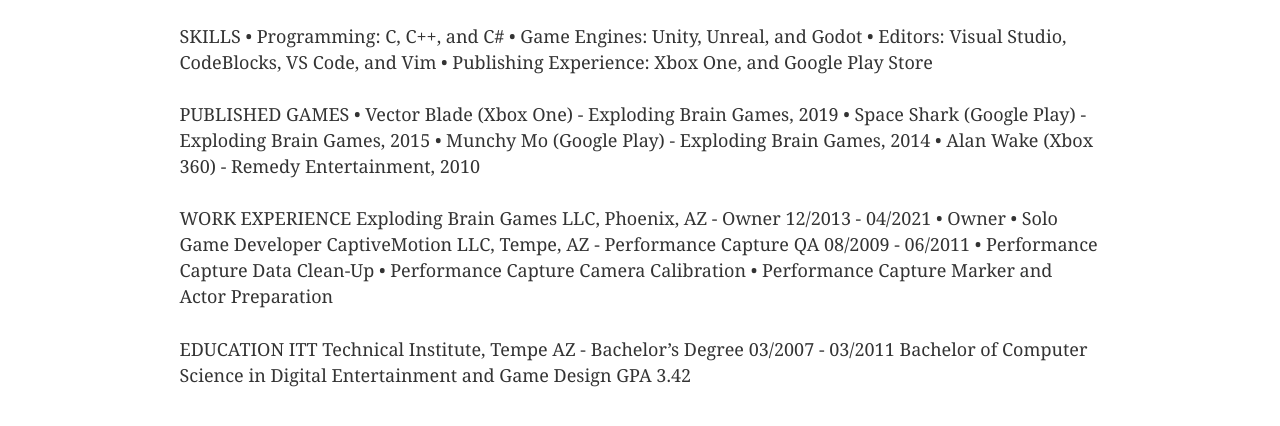
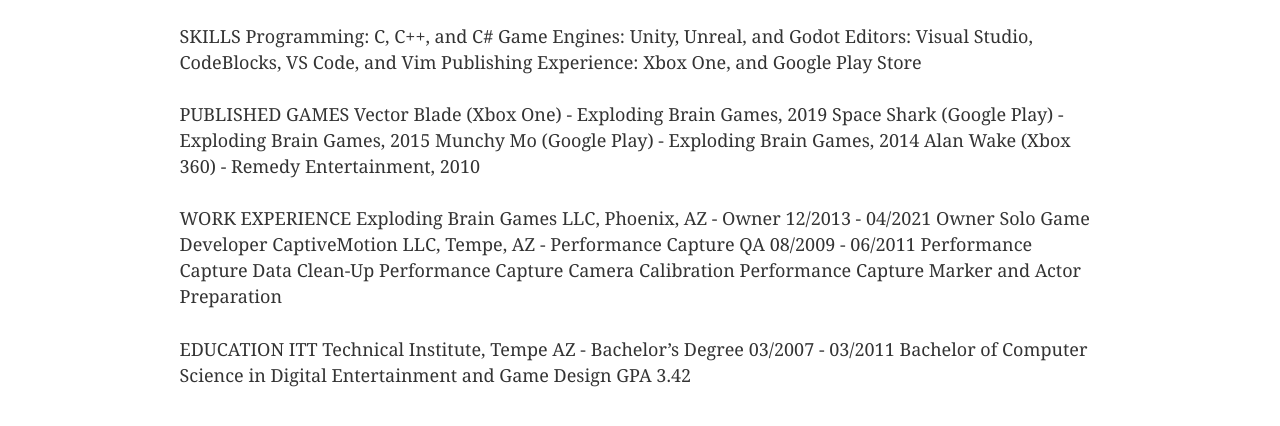
Before and after one commit to DominicSieli/resume, a Gatsby site: page / in a window 1280 px wide. Shown: the part 220-646 px from the top of the page. Built offline with nearby package versions, Linux system fonts and the light colour scheme; Gatsby itself is replaced by a stand-in of ours.

Commit message:
Updated Resume

```diff
--- a/src/pages/index.js
+++ b/src/pages/index.js
@@ -11,30 +11,30 @@ const IndexPage = () => (
     <h1>Resume</h1>
     <p>
     SKILLS
-      • Programming: C, C++, and C#
-      • Game Engines: Unity, Unreal, and Godot
-      • Editors: Visual Studio, CodeBlocks, VS Code, and Vim
-      • Publishing Experience: Xbox One, and Google Play Store
+      Programming: C, C++, and C#
+      Game Engines: Unity, Unreal, and Godot
+      Editors: Visual Studio, CodeBlocks, VS Code, and Vim
+      Publishing Experience: Xbox One, and Google Play Store
     </p>
     <p>
     PUBLISHED GAMES
-      • Vector Blade (Xbox One) - Exploding Brain Games, 2019
-      • Space Shark (Google Play) - Exploding Brain Games, 2015
-      • Munchy Mo (Google Play) - Exploding Brain Games, 2014
-      • Alan Wake (Xbox 360) - Remedy Entertainment, 2010
+      Vector Blade (Xbox One) - Exploding Brain Games, 2019
+      Space Shark (Google Play) - Exploding Brain Games, 2015
+      Munchy Mo (Google Play) - Exploding Brain Games, 2014
+      Alan Wake (Xbox 360) - Remedy Entertainment, 2010
     </p>
     <p>
     WORK EXPERIENCE
       Exploding Brain Games LLC, Phoenix, AZ - Owner
       12/2013 - 04/2021
-      • Owner
-      • Solo Game Developer
+        Owner
+        Solo Game Developer
 
       CaptiveMotion LLC, Tempe, AZ - Performance Capture QA
       08/2009 - 06/2011
-      • Performance Capture Data Clean-Up
-      • Performance Capture Camera Calibration
-      • Performance Capture Marker and Actor Preparation
+        Performance Capture Data Clean-Up
+        Performance Capture Camera Calibration
+        Performance Capture Marker and Actor Preparation
     </p>
     <p>
     EDUCATION
```
